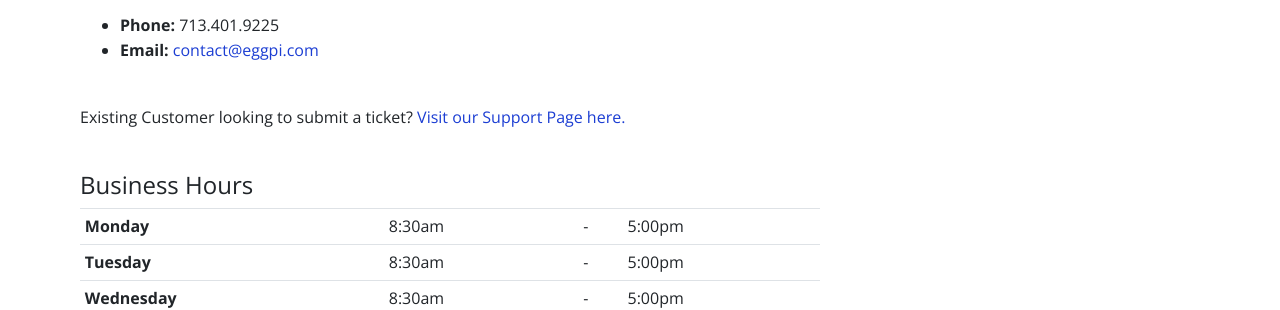
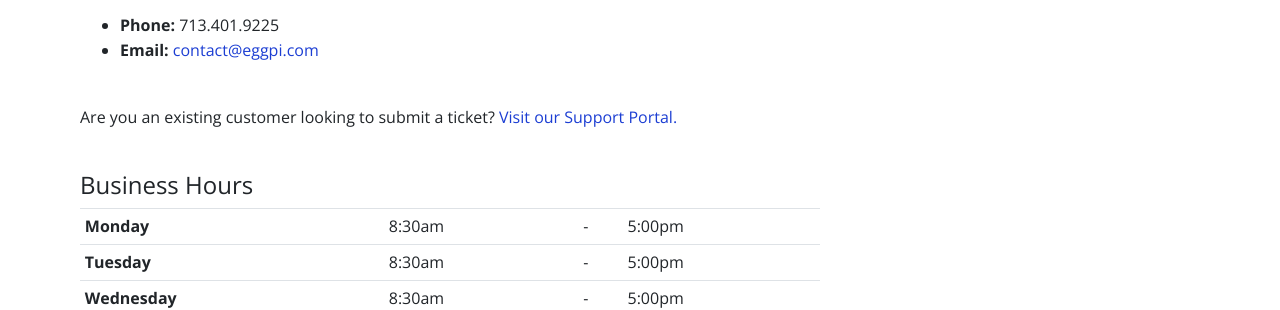
Before and after one commit to eggpi-site/eggpi-site.github.io, a Jekyll site: the page built from contact.html, in a window 1280 px wide. Shown: the part 233-543 px from the top of the page. Built offline with Jekyll 4.4.1, drawn with Linux system fonts in a browser that asks for light colours.

Commit message:
Update contact.html

```diff
--- a/contact.html
+++ b/contact.html
@@ -22,7 +22,7 @@ bodyClass: page-contact
             {{ site.data.contact.email }}</a></li>
       </ul>
       </br>
-      <p1>Existing Customer looking to submit a ticket? <a href="/support/">Visit our Support Page here.</a></p1>
+      <p1>Are you an existing customer looking to submit a ticket? <a href="/support/">Visit our Support Portal.</a></p1>
 
 
 
```
